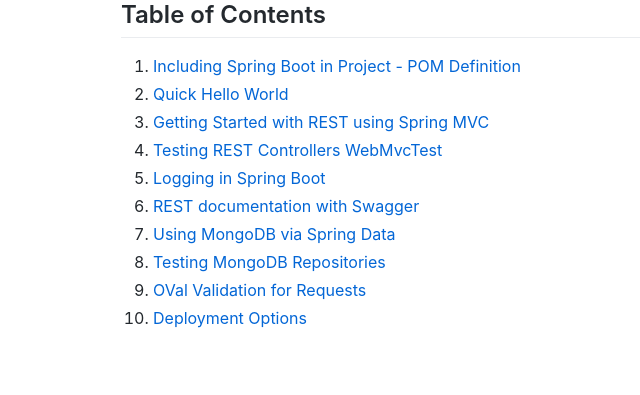
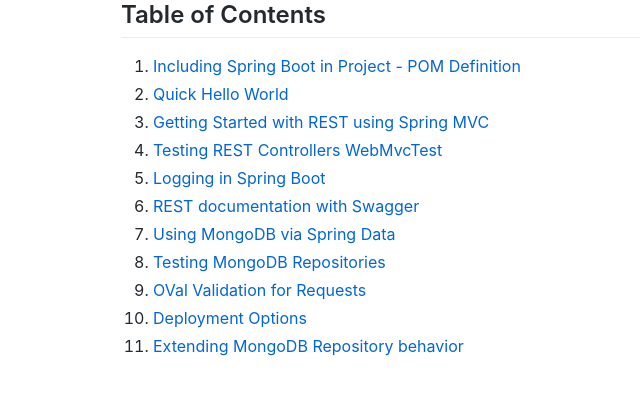
Before and after one commit to GlueCoders/springboot-guide-docs, a Jekyll site: the page built from TOC.md, in a window 1280 px wide. Shown: the top 395 px of the page, without its empty margins (29-669 px from the left). Built offline with Jekyll 4.4.1, drawn with Linux system fonts in a browser that asks for light colours; our own code applies the rules of GitHub Pages for plain Markdown files; comment, search, counter and statistics services are not loaded.

Commit message:
Updated TOC.md

```diff
--- a/TOC.md
+++ b/TOC.md
@@ -10,3 +10,4 @@
 8. [Testing MongoDB Repositories](/testing-mongodb-springdata.md)
 9. [OVal Validation for Requests](/requestvalidation-oval.md)
 10. [Deployment Options](/deployment-options.md)
+11. [Extending MongoDB Repository behavior](/custom-mongodb.md)
```
